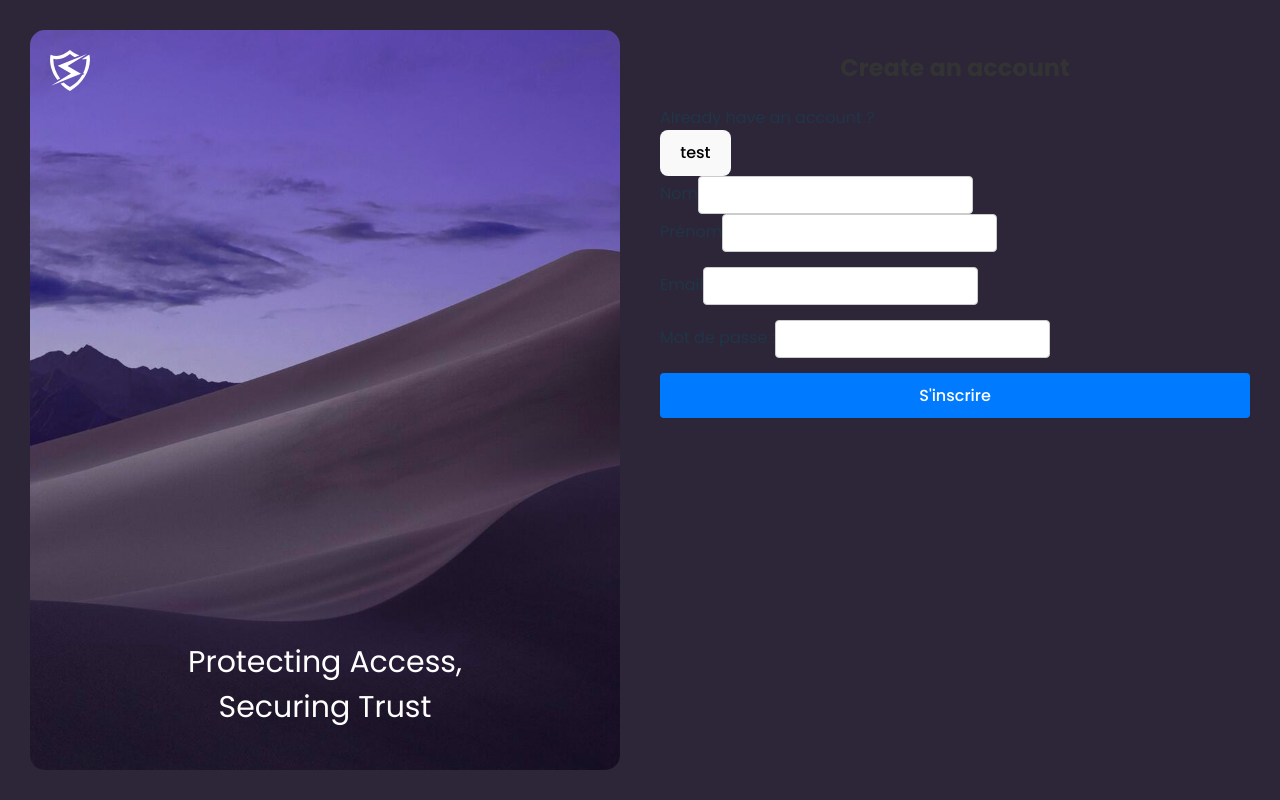
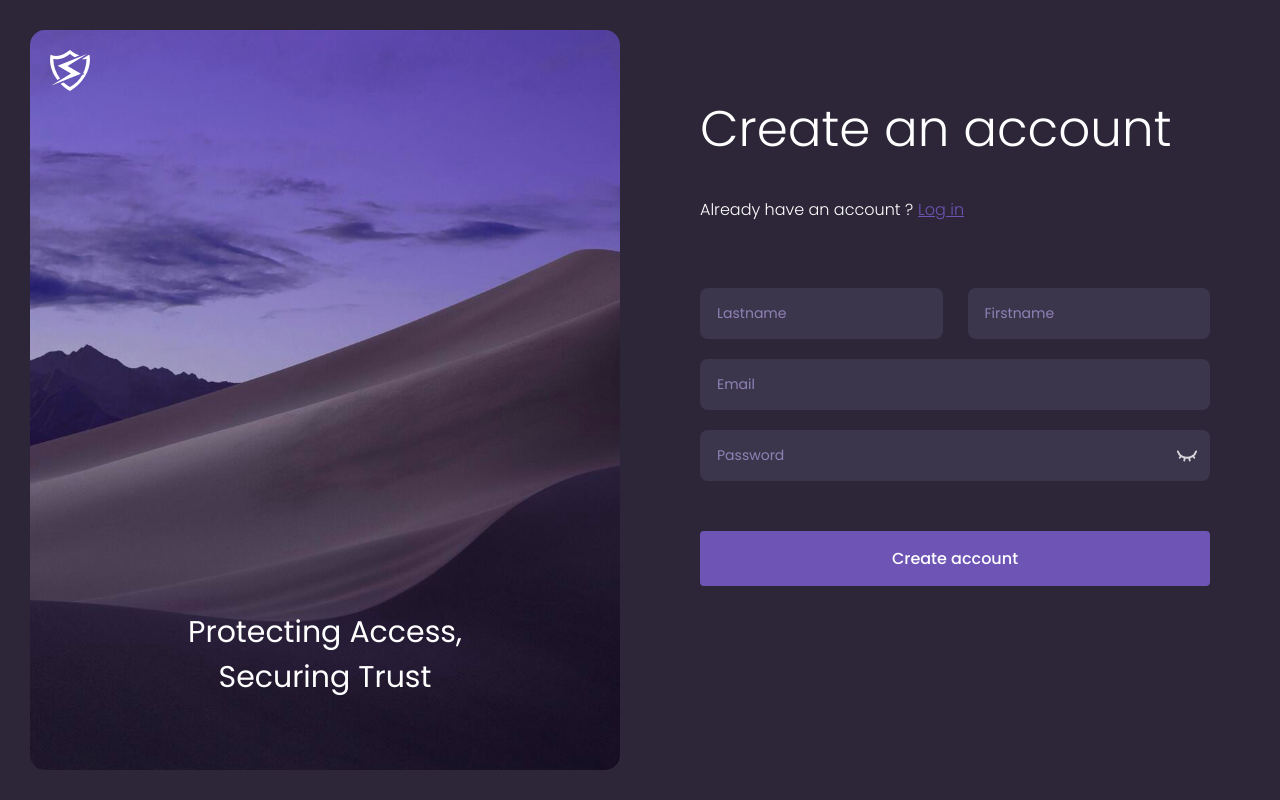
Before and after one commit to EliseBrd/project_guilise_front, a React (Vite) app: page /register in a window 1280 px wide. Built offline with nearby package versions, Linux system fonts and the light colour scheme.

Commit message:
ajout front + page register + sass

```diff
--- a/src/pages/Register.scss
+++ b/src/pages/Register.scss
@@ -38,38 +38,141 @@
     }
   }
 
+  .right {
+    color: white;
+    padding: 20px 40px;
 
     h2 {
-    text-align: center;
-    color: #333;
+      font-size: 50px;
+      font-weight: 300;
+      margin-bottom: 15px;
+    }
+
+    .alreadyAccount {
+      display: flex;
+      gap: 5px;
+      margin-bottom: 50px;
+      font-weight: 100;
+      align-items: center;
+
+      .link {
+        cursor: pointer;
+        text-decoration: underline;
+        color: #6D54B5;
+      }
     }
 
     form {
       display: flex;
       flex-direction: column;
-    gap: 15px;
+      gap: 20px;
 
       input {
-      padding: 8px;
-      border: 1px solid #ccc;
-      border-radius: 4px;
+        width: 100%;
+        padding: 14px 16px;
+        border-radius: 8px;
+        border: 1px solid transparent;
+        background-color: #3C364C;
+        color: #fff;
+        font-size: 14px;
+        outline: none;
+        transition: border 0.2s ease;
+
+        &::placeholder {
+          color: #8E82B5;
         }
 
-    button {
-      padding: 10px;
-      background-color: #007bff;
+        &:focus {
+          border: 1px solid #6B5CA5;
+        }
+      }
+    }
+
+    .nameFields {
+      display: flex;
+      gap: 25px;
+
+      input {
+        flex: 1; // les deux champs prennent la même largeur
+      }
+    }
+
+    .passwordField {
+      position: relative;
+
+      .passwordInput {
+        position: relative;
+
+        .eye-icon {
+          position: absolute;
+          right: 12px;
+          top: 50%;
+          transform: translateY(-50%);
+          width: 22px;
+          height: 22px;
+          cursor: pointer;
+          opacity: 0.8;
+          transition: opacity 0.2s;
+          filter: invert(1);
+
+          &:hover {
+            opacity: 1;
+          }
+        }
+      }
+
+      .strengthMeter {
+        height: 6px;
+        border-radius: 4px;
+        background: #3b3355;
+        margin-top: 6px;
+        overflow: hidden;
+
+        .strengthBar {
+          height: 100%;
+          transition: width 0.3s ease;
+        }
+      }
+
+      .strengthLabel {
+        margin-top: 4px;
+        font-size: 12px;
+        font-weight: 500;
+        text-align: right;
+      }
+    }
+
+    .btnSubmit {
+      margin-top: 30px;
+      padding: 15px 20px;
+      background-color: #6D54B5;
       color: white;
       border: none;
       border-radius: 4px;
       cursor: pointer;
+      transition: 0.3s ease-in-out;
 
       &:hover {
-        background-color: #0056b3;
+        background-color: #4b397f;
+      }
     }
   }
 }
 
-  p {
-    margin: 0;
-  }
-}
+
+//  form {
+//    display: flex;
+//    flex-direction: column;
+//    gap: 15px;
+//
+//    input {
+//      padding: 8px;
+//      border: 1px solid #ccc;
+//      border-radius: 4px;
+//    }
+//  }
+//
+//  p {
+//    margin: 0;
+//  }
+//}
--- a/src/pages/Register.tsx
+++ b/src/pages/Register.tsx
@@ -1,6 +1,8 @@
-import { useState } from "react";
+import {useState} from "react";
 import "./Register.scss";
 import Logo from "../assets/logo.svg";
+import EyeOpen from "../assets/eye.svg";
+import EyeClosed from "../assets/eye-closed.svg";
 
 export default function Register() {
     const [lastname, setLastname] = useState("");
@@ -8,7 +10,7 @@ export default function Register() {
     const [email, setEmail] = useState("");
     const [password, setPassword] = useState("");
     const [entropy, setEntropy] = useState<number | null>(null);
-    const [error, setError] = useState("");
+    const [showPassword, setShowPassword] = useState(false);
 
     // Fonction pour calculer l'entropie
     function calculerEntropie(chaine: string): number {
@@ -45,14 +47,15 @@ export default function Register() {
     function handleSubmit(e: React.FormEvent<HTMLFormElement>) {
         e.preventDefault();
 
-        if (entropy !== null && entropy < 2) {
-            setError("❌ Mot de passe trop faible !");
-            return;
+        console.log("Formulaire envoyé :", {email, password});
+        // TODO: appeler le backend pour envoyer l'inscription
     }
 
-        setError("");
-        console.log("Formulaire envoyé :", { email, password });
-        // TODO: appeler le backend pour envoyer l'inscription
+    function getPasswordStrength(entropy: number): { level: string, color: string } {
+        if (entropy < 2) return {level: "Faible", color: "red"};
+        if (entropy < 3.5) return {level: "Moyen", color: "orange"};
+        if (entropy < 4.5) return {level: "Bon", color: "green"};
+        return {level: "Excellent", color: "darkgreen"};
     }
 
     return (
@@ -63,34 +66,33 @@ export default function Register() {
             </div>
             <div className="right">
                 <h2>Create an account</h2>
-                <div>
+                <div className="alreadyAccount">
                     <p>Already have an account ?</p>
-                    <button>test</button>
+                    <a className="link">Log in</a>
                 </div>
                 <form onSubmit={handleSubmit}>
-                    <div>
-                        <div className="inputFirstname">
-                            <label>Nom</label>
+                    <div className="nameFields">
                         <input
+                            className="inputFirstname"
+                            placeholder="Lastname"
                             type="text"
                             value={lastname}
                             onChange={(e) => setLastname(e.target.value)}
                             required
                         />
-                        </div>
-                        <div className="inputLastname">
-                            <label>Prénom</label>
                         <input
+                            className="inputLastname"
+                            placeholder="Firstname"
                             type="text"
                             value={firstname}
                             onChange={(e) => setFirstname(e.target.value)}
                             required
                         />
                     </div>
-                    </div>
                     <div className="inputMail">
-                        <label>Email</label>
                         <input
+                            className="email"
+                            placeholder="Email"
                             type="text"
                             value={email}
                             onChange={(e) => setEmail(e.target.value)}
@@ -98,23 +100,45 @@ export default function Register() {
                         />
                     </div>
 
-
-                    <div>
-                        <label>Mot de passe :</label>
+                    <div className="passwordField">
+                        <div className="passwordInput">
                             <input
-                            type="password"
+                                className="password"
+                                placeholder="Password"
+                                type={showPassword ? "text" : "password"}
                                 value={password}
                                 onChange={handlePasswordChange}
                                 required
                             />
+
+                            <img
+                                src={showPassword ? EyeOpen : EyeClosed}
+                                alt="Toggle password visibility"
+                                className="eye-icon"
+                                onClick={() => setShowPassword(!showPassword)}
+                            />
+                        </div>
+
+
                         {entropy !== null && (
-                            <p>🔑 Entropie : {entropy.toFixed(2)} bits</p>
+                            <div className="strengthMeter">
+                                <div
+                                    className="strengthBar"
+                                    style={{
+                                        width: `${Math.min(entropy * 20, 100)}%`, // entropie → %
+                                        backgroundColor: getPasswordStrength(entropy).color,
+                                    }}
+                                />
+                            </div>
+                        )}
+
+                        {entropy !== null && (
+                            <p className="strengthLabel">{getPasswordStrength(entropy).level}</p>
                         )}
                     </div>
 
-                    {error && <p style={{color: "red"}}>{error}</p>}
 
-                    <button type="submit">S'inscrire</button>
+                    <button className="btnSubmit" type="submit">Create account</button>
                 </form>
             </div>
         </div>
--- a/src/styles/global.scss
+++ b/src/styles/global.scss
@@ -15,3 +15,9 @@
   box-sizing: border-box;
   font-family: 'Poppins', sans-serif;
 }
+
+a {
+  color: inherit;
+  font-weight: inherit;
+
+}
```
Also changed, not shown: src/assets/eye-closed.svg (added), src/assets/eye.svg (added). Lines whose indentation alone changed are shown as unchanged.
